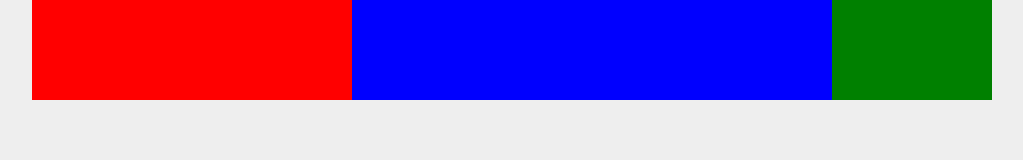
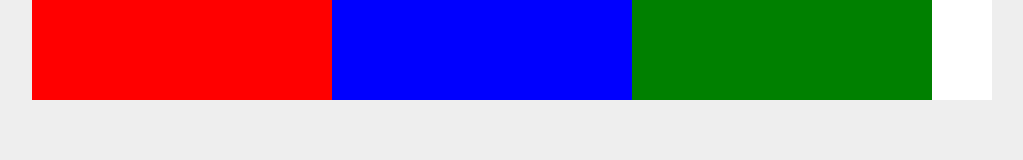
Before and after one commit to AgnieszkaOlbrys/CSS-Flexbox-Tutorial, a plain HTML site: page css-flexbox-playlist-master/index.html in a window 1280 px wide. Shown: the whole page, without its empty margins (128-1151 px from the left). Drawn offline with Linux system fonts and the light colour scheme.

Commit message:
Flex Shrink

```diff
--- a/css-flexbox-playlist-master/style.css
+++ b/css-flexbox-playlist-master/style.css
@@ -19,20 +19,21 @@ body{
 
 .box{
     height: 100px;
-    min-width: 100px;
+    width: 300px;
 }
 
 
 .one{
     background: red;
-    flex-grow: 4;
+   flex-shrink: 4;
 }
 .two{
     background: blue;
-    flex-grow: 6;
+    flex-shrink: 5;
 }
 
 .three{
     background: green;
-    flex-grow: 2;
+    flex-shrink: 6;
+
 }
```
